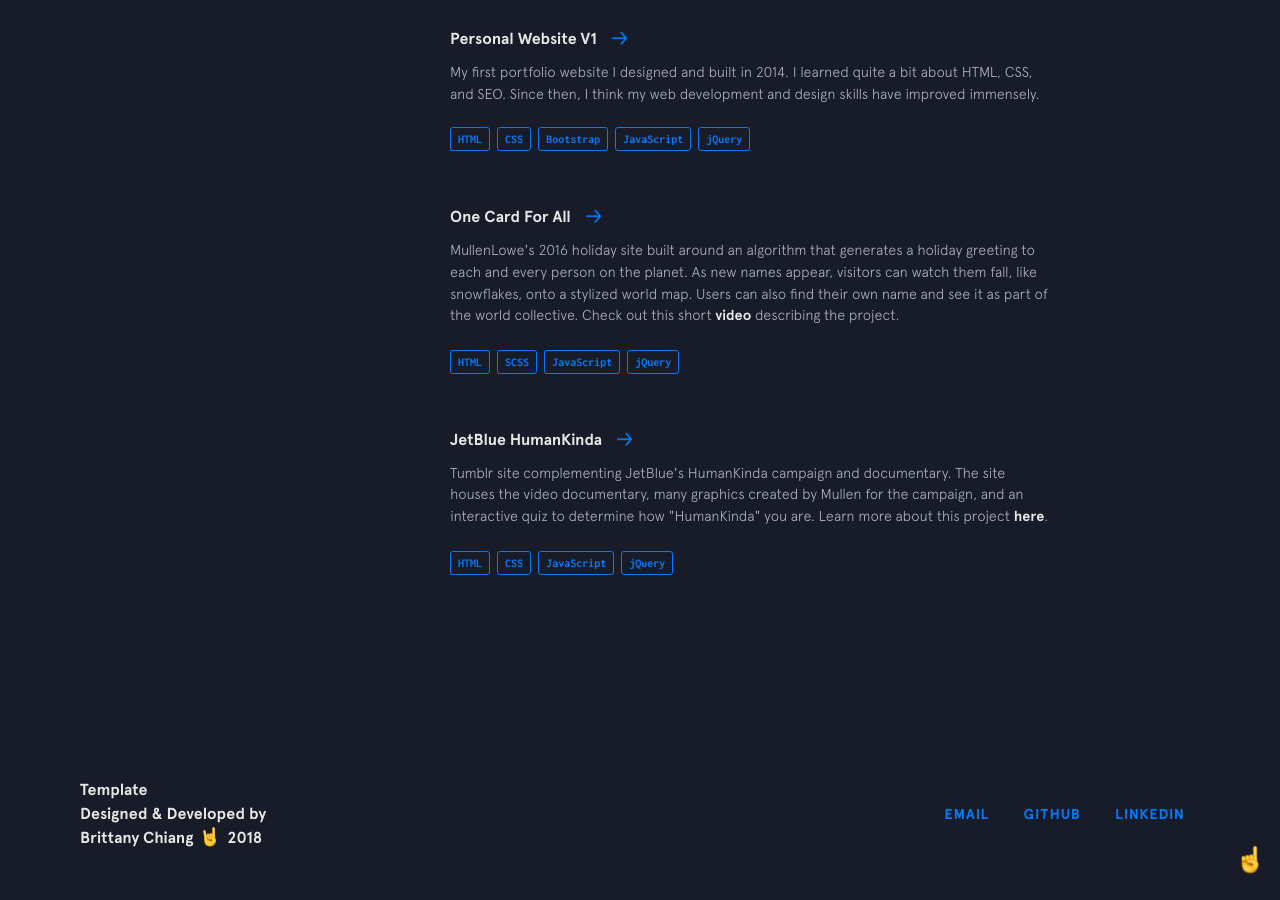
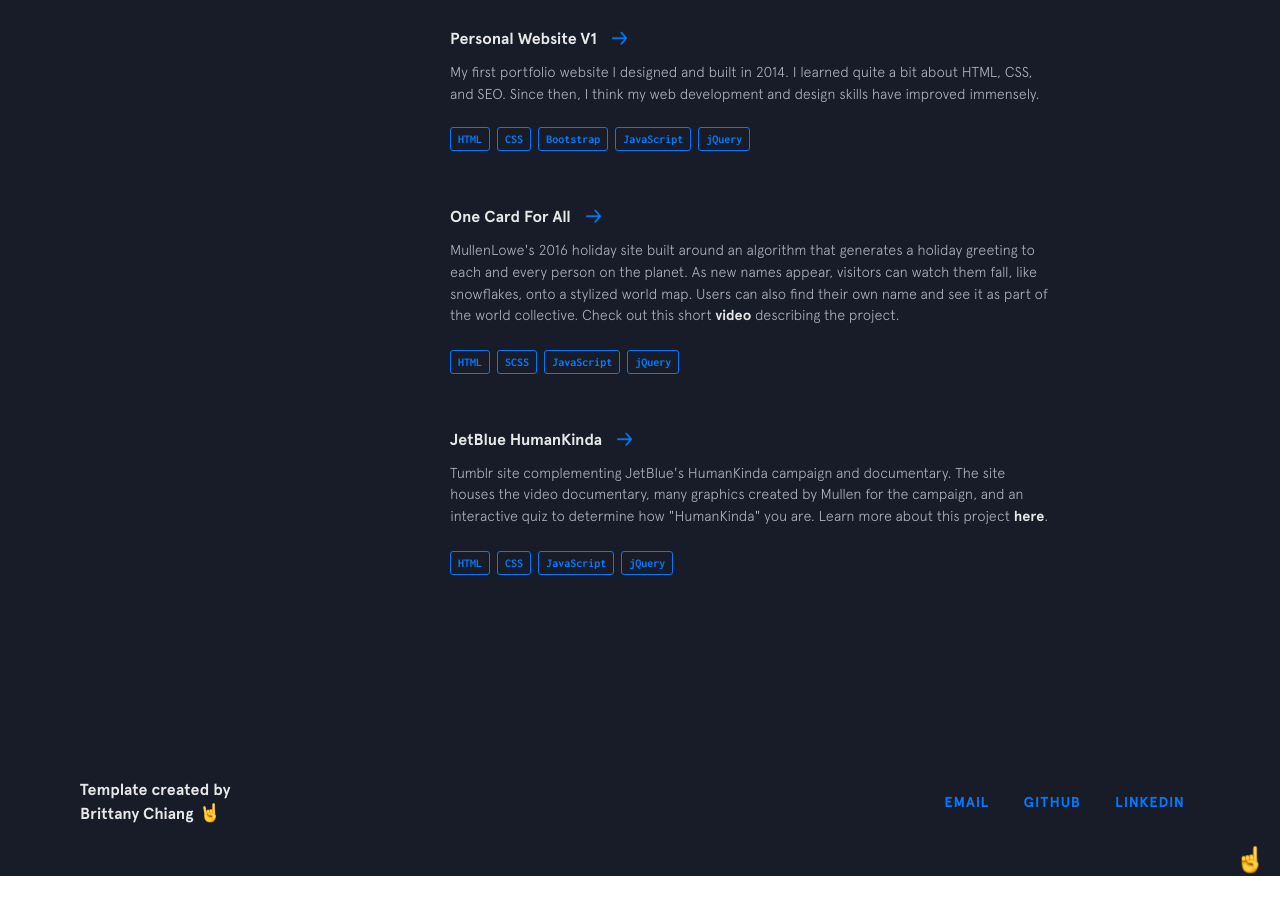
Before and after one commit to GuilhermeCunha/GuilhermeCunha.github.io, a Jekyll site: the page built from index.html, in a window 1280 px wide and 900 px high, scrolled down 5965 px. Built offline with Jekyll 4.4.1, drawn with Linux system fonts in a browser that asks for light colours; nearby versions of some CDN libraries; after the commit the page ends 6841 px from its top, so only the background shows below that.

Commit message:
Changing footer copyright

```diff
--- a/_includes/footer.html
+++ b/_includes/footer.html
@@ -1,14 +1,11 @@
 <footer class="footer">
   <div class="footer__copyright">
     <div class="top">
-      <span>Template</span>
-      <br/>
-      <span>Designed &amp; Developed by</span>
+      <span>Template created by</span>
     </div>
     <div class="bottom">
-      <span>Brittany Chiang</span>
+      <a href="https://github.com/bchiang7"><span>Brittany Chiang</span></a>
       <img class="emoji" src="{{site.baseurl}}/img/emojis/rockon.png" alt="emoji">
-      <span>2018</span>
     </div>
   </div>
   <div class="footer__links">
```
